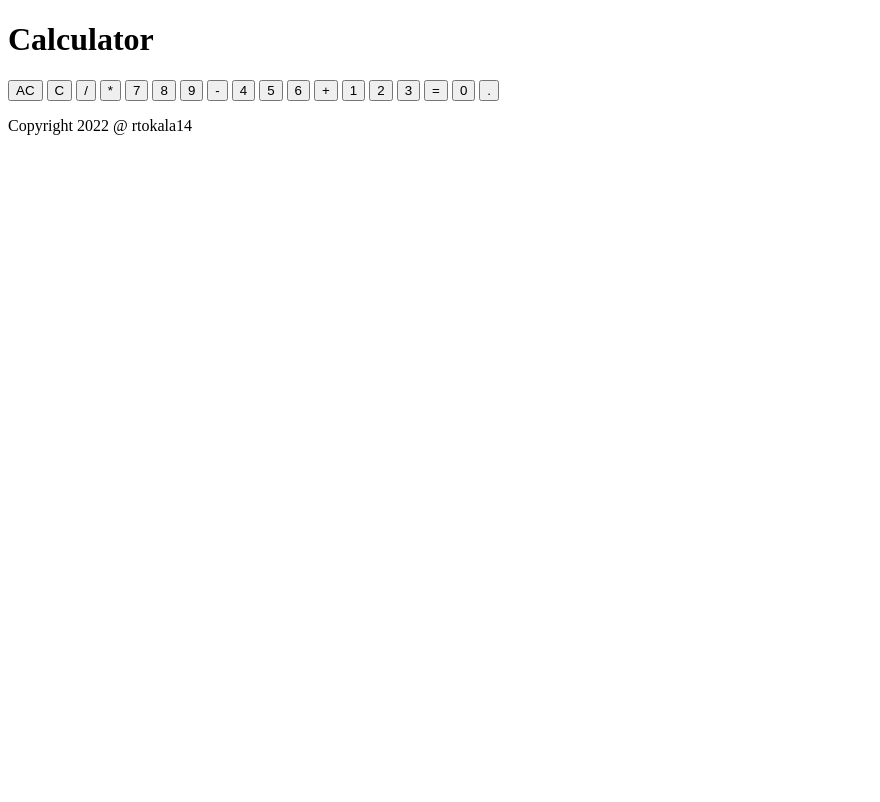
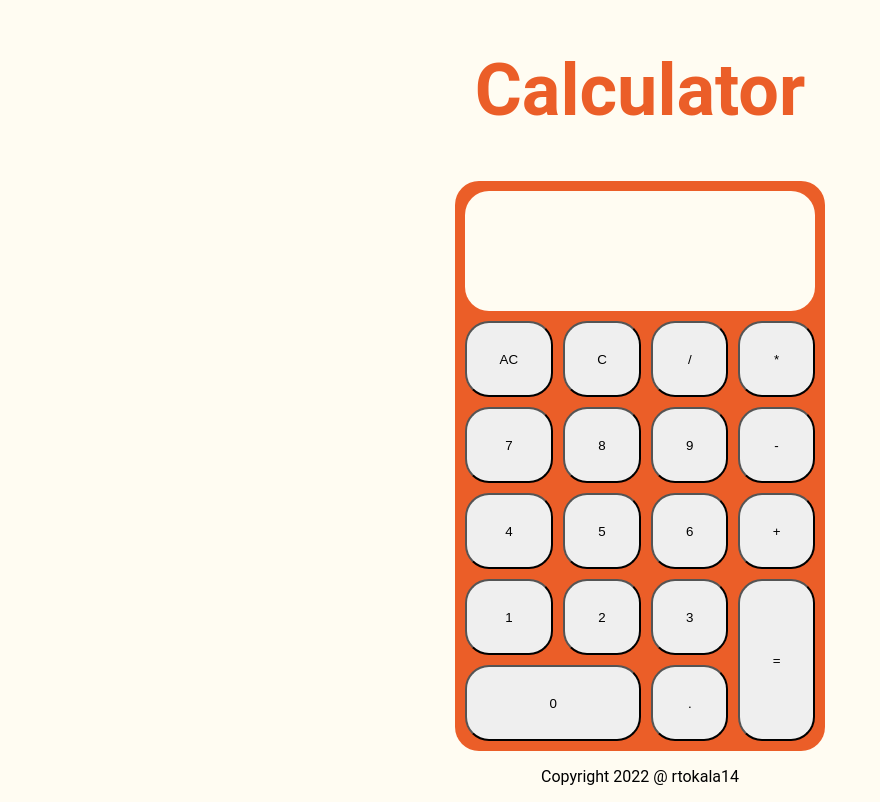
Before and after one commit to rtokala14/calculator, a plain HTML site: page index.html in a window 1280 px wide. Shown: the whole page, without its empty margins (0-880 px from the left). Drawn offline with Linux system fonts and the light colour scheme.

Commit message:
Basic Layout of buttons complete

```diff
--- a/index.html
+++ b/index.html
@@ -6,7 +6,7 @@
     <meta name="viewport" content="width=device-width, initial-scale=1.0">
     <title>Calculator</title>
     <script src="./javascript.js" defer></script>
-    <link type="stylesheet" href="./style.css">
+    <link rel="stylesheet" href="./style.css">
 </head>
 <body>
     <div id="header">
@@ -16,26 +16,24 @@
     <div id="main">
         <div id="container">
             <div id="display"></div>
-            <div id="keys">
             <button id="ac-button">AC</button>
             <button id="c-button">C</button>
             <button id="div-button">/</button>
             <button id="mult-button">*</button>
-                <button id="7-button">7</button>
-                <button id="8-button">8</button>
-                <button id="9-button">9</button>
+            <button id="seven-button">7</button>
+            <button id="eight-button">8</button>
+            <button id="nine-button">9</button>
             <button id="sub-button">-</button>
-                <button id="4-button">4</button>
-                <button id="5-button">5</button>
-                <button id="6-button">6</button>
+            <button id="four-button">4</button>
+            <button id="five-button">5</button>
+            <button id="six-button">6</button>
             <button id="add-button">+</button>
-                <button id="1-button">1</button>
-                <button id="2-button">2</button>
-                <button id="3-button">3</button>
+            <button id="one-button">1</button>
+            <button id="two-button">2</button>
+            <button id="three-button">3</button>
             <button id="equals-button">=</button>
-                <button id="0-button">0</button>
+            <button id="zero-button">0</button>
             <button id="decimal-button">.</button>
-            </div>
         </div>
     </div>
 
--- a/style.css
+++ b/style.css
@@ -0,0 +1,65 @@
+body {
+    display: flex;
+    flex-direction: column;
+    align-items: center;
+    min-height: 100vh;
+    margin: 0;
+    padding: 0;
+    background-color: #fffcf2;
+    font-family: Roboto, Helvetica, sans-serif;
+    justify-content: space-between;
+}
+
+#header {
+    display: flex;
+    justify-content: center;
+    align-items: center;
+}
+
+h1 {
+    font-size: 72px;
+    color: #eb5e28;
+}
+
+#container {
+    display: grid;
+    background-color: #eb5e28;
+    padding: 10px;
+    gap: 10px;
+    grid-template-columns: auto auto auto auto;
+    grid-template-rows: auto auto auto auto auto auto auto;
+    width: 350px;
+    height: 550px;
+    border-radius: 24px;
+}
+
+/*Buttons and display*/
+
+#display {
+    grid-column: 1 / span 4;
+    grid-row: 1 / span 2;
+    background-color: #fffcf2;
+    border-radius: 24px;
+}
+
+#ac-button {
+    grid-column-start: 1;
+    grid-column-end: 2;
+}
+
+#equals-button {
+    grid-row-start: 6;
+    grid-row-end: 8;
+    grid-column-start: 4;
+}
+
+#zero-button {
+    grid-column-start: 1;
+    grid-column-end: 3;
+}
+
+button {
+    border-radius: 24px;
+}
+
+/*     */
```
Lines whose indentation alone changed are shown as unchanged.
